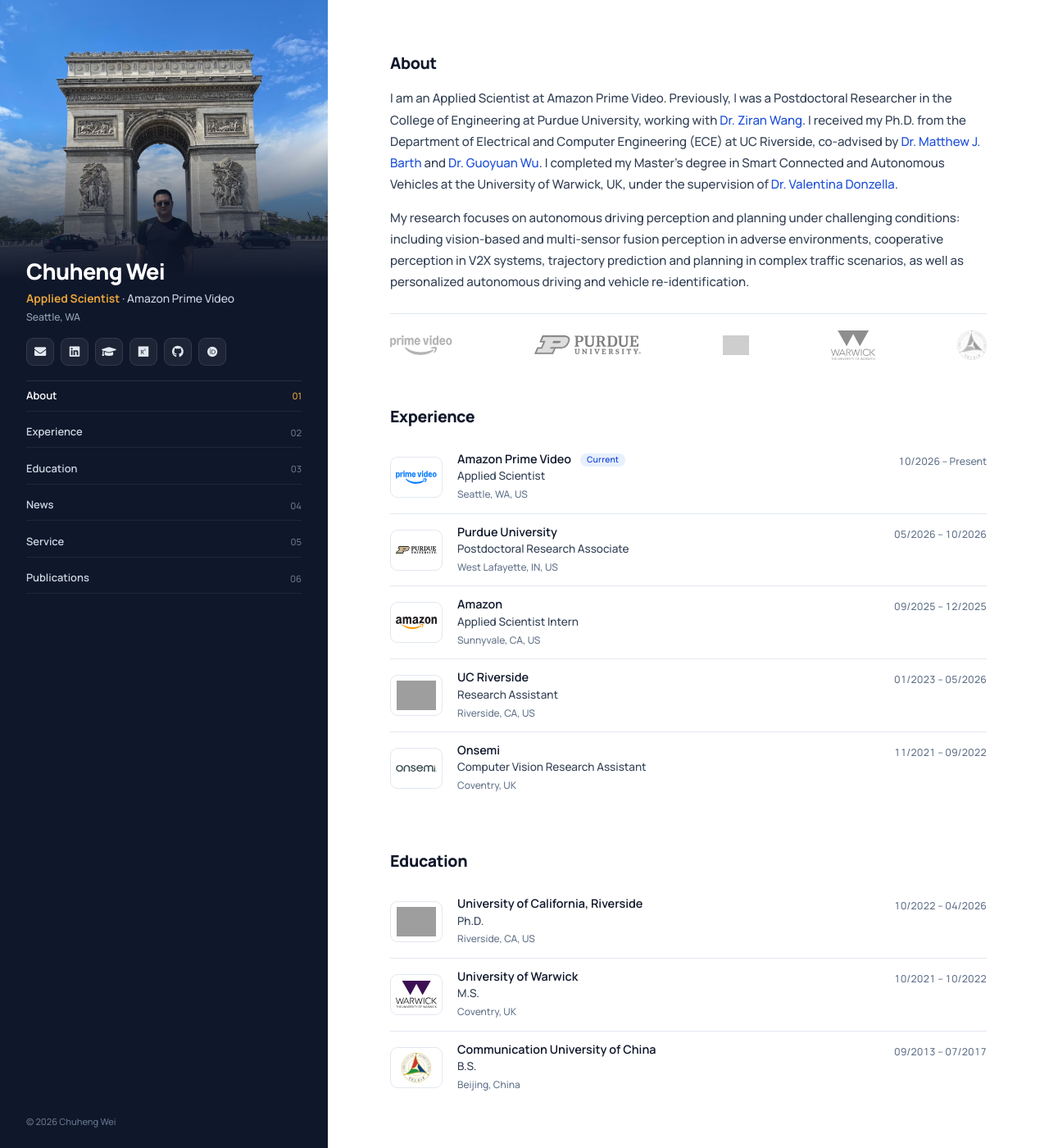
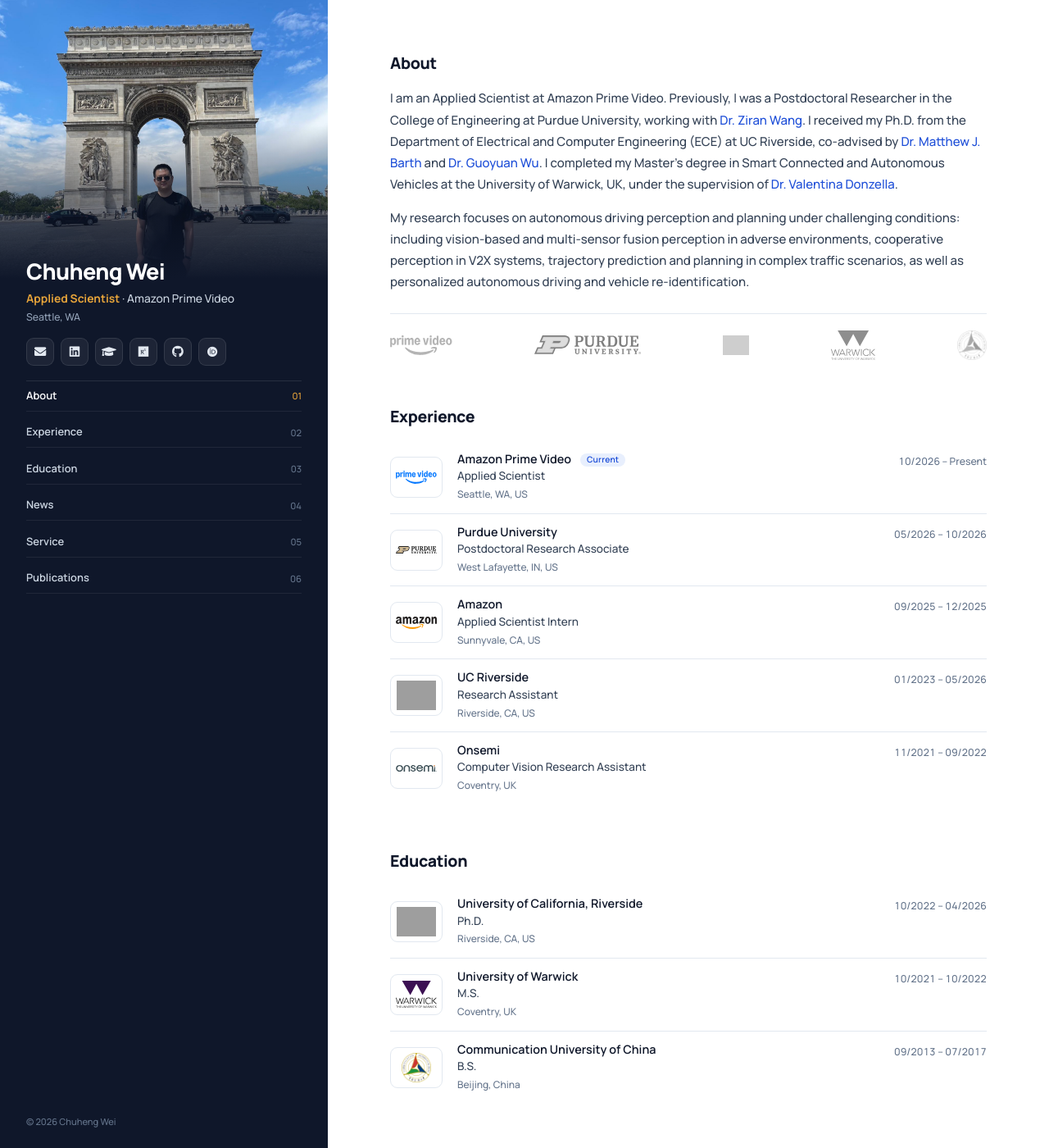
Before and after one commit to ChuhengWei/ChuhengWei.github.io, a Jekyll site: the page built from _pages/about.md, in a window 1280 px wide and 1400 px high. Shown: the whole window at 82% size. Built offline with Jekyll 4.4.1, drawn with Linux system fonts in a browser that asks for light colours; some web fonts are replaced; grey boxes are pictures that could not be loaded.

```diff
--- a/assets/css/split.css
+++ b/assets/css/split.css
@@ -25,7 +25,7 @@ body{color:var(--ink2);font-family:var(--sans);font-size:15px;line-height:1.7}
 /* ---------- left panel ---------- */
 .panel{background:var(--panel);color:#e2e8f0;position:sticky;top:0;height:100vh;display:flex;flex-direction:column;overflow-y:auto;overflow-x:hidden}
 .cover{position:relative;height:34vh;min-height:220px;max-height:340px;flex:0 0 auto}
-.cover img{width:100%;height:100%;object-fit:cover;object-position:center 20%;display:block}
+.cover img{width:100%;height:100%;object-fit:cover;object-position:center 36%;display:block}
 .cover:after{content:"";position:absolute;inset:0;background:linear-gradient(to bottom,rgba(15,23,42,0) 45%,var(--panel) 100%)}
 .pbody{padding:0 32px 22px;margin-top:-24px;position:relative;display:flex;flex-direction:column;flex:1}
 .pbody h1{font-family:var(--sans);font-size:1.8rem;font-weight:800;color:#fff;margin:0 0 6px;letter-spacing:-.025em;line-height:1.1}
```
